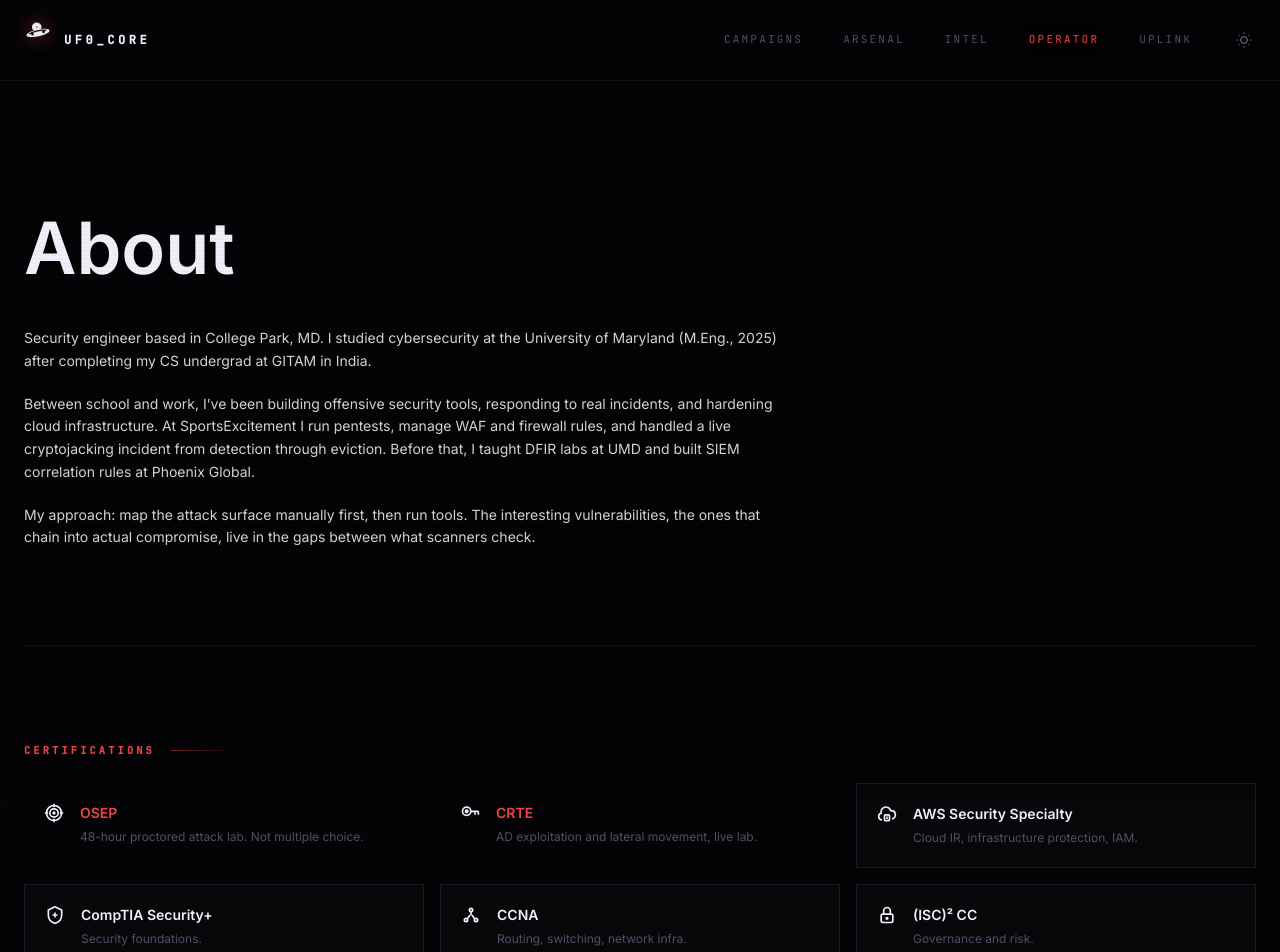
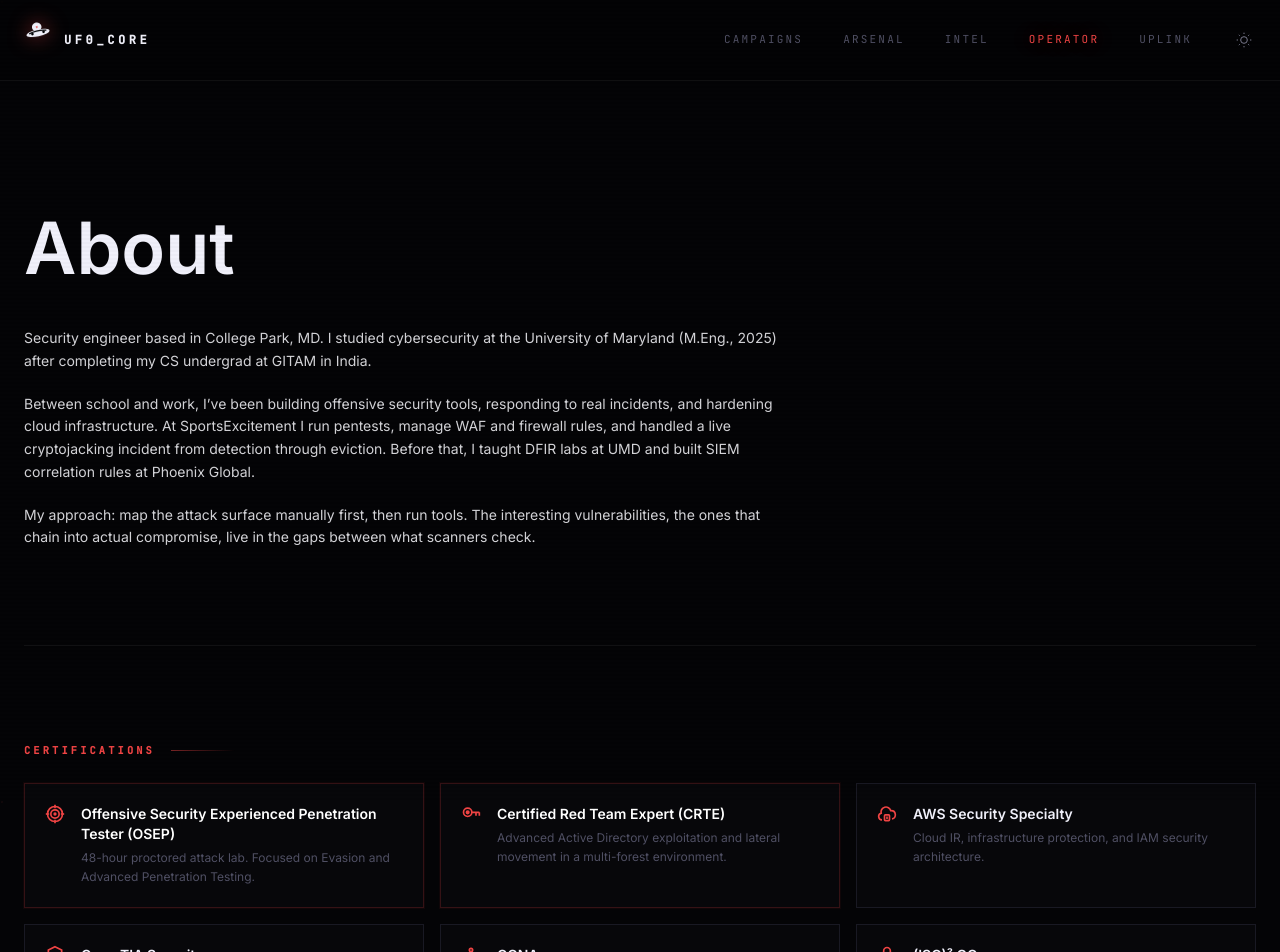
Before and after one commit to gpamarthy/gpamarthy.github.io, a Next.js app: page /about in a window 1280 px wide. Shown: the top 952 px of the page. Built offline with nearby package versions, Linux system fonts and the light colour scheme.

Commit message:
style: update cert titles to full form and enhance OSEP/CRTE visuals

```diff
--- a/app/about/page.js
+++ b/app/about/page.js
@@ -7,26 +7,26 @@ export const metadata = {
 }
 
 const certs = [
-  { name: 'OSEP', note: '48-hour proctored attack lab. Not multiple choice.', top: true,
+  { name: 'Offensive Security Experienced Penetration Tester (OSEP)', note: '48-hour proctored attack lab. Focused on Evasion and Advanced Penetration Testing.', top: true,
     icon: <><circle cx="12" cy="12" r="9" /><circle cx="12" cy="12" r="5" /><circle cx="12" cy="12" r="1" fill="currentColor" /><line x1="12" y1="1" x2="12" y2="5" /><line x1="12" y1="19" x2="12" y2="23" /><line x1="1" y1="12" x2="5" y2="12" /><line x1="19" y1="12" x2="23" y2="12" /></> },
-  { name: 'CRTE', note: 'AD exploitation and lateral movement, live lab.', top: true,
+  { name: 'Certified Red Team Expert (CRTE)', note: 'Advanced Active Directory exploitation and lateral movement in a multi-forest environment.', top: true,
     icon: <><circle cx="8" cy="10" r="5" /><circle cx="8" cy="10" r="1.5" fill="currentColor" /><path d="M13 10h9M18 10v4M22 10v4" /></> },
-  { name: 'AWS Security Specialty', note: 'Cloud IR, infrastructure protection, IAM.',
+  { name: 'AWS Security Specialty', note: 'Cloud IR, infrastructure protection, and IAM security architecture.',
     icon: <><path d="M6 19a4 4 0 0 1-.98-7.88A5.5 5.5 0 0 1 16.5 8h.5a5 5 0 0 1 1 9.9" /><rect x="9" y="13" width="6" height="7" rx="1" /><path d="M12 15v3" /></> },
-  { name: 'CompTIA Security+', note: 'Security foundations.',
+  { name: 'CompTIA Security+', note: 'Security foundations and core principles.',
     icon: <><path d="M12 2l8 4v6c0 5.25-3.5 8.75-8 10-4.5-1.25-8-4.75-8-10V6l8-4z" /><path d="M9 12h6M12 9v6" /></> },
-  { name: 'CCNA', note: 'Routing, switching, network infra.',
+  { name: 'CCNA', note: 'Routing, switching, and network infrastructure.',
     icon: <><circle cx="6" cy="18" r="2" /><circle cx="18" cy="18" r="2" /><circle cx="12" cy="6" r="2" /><path d="M12 8v4M8 16l3-4M16 16l-3-4" /></> },
-  { name: '(ISC)\u00B2 CC', note: 'Governance and risk.',
+  { name: '(ISC)\u00B2 CC', note: 'Cybersecurity governance and risk management.',
     icon: <><rect x="5" y="11" width="14" height="10" rx="2" /><path d="M8 11V7a4 4 0 0 1 8 0v4" /><circle cx="12" cy="16" r="1" fill="currentColor" /></> },
 ]
 
 export default function About() {
   return (
     <div className="wrap pt-20 pb-20 md:pt-32">
-      <h1 className="h-lg max-w-xl">About</h1>
+      <h1 className="h-lg max-w-xl animate-slide-up">About</h1>
 
-      <div className="max-w-3xl mt-10 space-y-5 text-zinc-300 text-sm leading-relaxed">
+      <div className="max-w-3xl mt-10 space-y-5 text-zinc-300 text-sm leading-relaxed animate-slide-up" style={{ animationDelay: '100ms' }}>
         <p>
           Security engineer based in College Park, MD. I studied cybersecurity at the University
           of Maryland (M.Eng., 2025) after completing my CS undergrad at GITAM in India.
@@ -51,10 +51,10 @@ export default function About() {
         <p className="label">Certifications</p>
         <div className="grid sm:grid-cols-2 lg:grid-cols-3 gap-4 mt-2">
           {certs.map(c => (
-            <div key={c.name} className={`${c.top ? 'surface-hl' : 'surface'} p-5 flex gap-4`}>
-              <div className="cert-icon"><svg width="20" height="20" viewBox="0 0 24 24" fill="none" stroke="currentColor" strokeWidth="2">{c.icon}</svg></div>
+            <div key={c.name} className={`surface p-5 flex gap-4 ${c.top ? 'border-accent/20 ring-1 ring-accent/5' : ''}`}>
+              <div className="cert-icon text-accent"><svg width="20" height="20" viewBox="0 0 24 24" fill="none" stroke="currentColor" strokeWidth="2">{c.icon}</svg></div>
               <div className="min-w-0">
-                <h3 className={`font-semibold text-sm ${c.top ? 'text-accent' : ''}`}>{c.name}</h3>
+                <h3 className={`font-semibold text-sm ${c.top ? 'text-white' : ''}`}>{c.name}</h3>
                 <p className="text-subtle text-xs mt-1 leading-relaxed">{c.note}</p>
               </div>
             </div>
```
